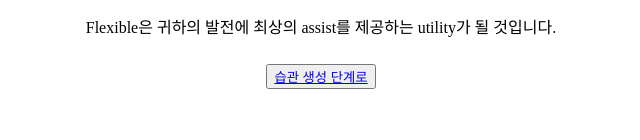
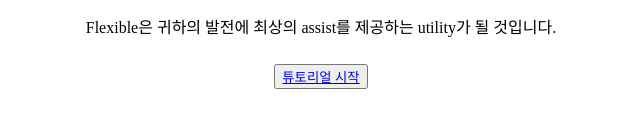
Before and after one commit to CodeSoom/project-react-2-onys-programmer, a React app: page /greet in a window 1280 px wide. Shown: the part 160-300 px from the top of the page, without its empty margins (319-959 px from the left). Built offline with nearby package versions, Linux system fonts and the light colour scheme.

Commit message:
Rename button 습관생성 to 튜토리얼 시작 It shows the meaning of process better

```diff
--- a/src/GreetPage.jsx
+++ b/src/GreetPage.jsx
@@ -33,7 +33,7 @@ export default function GreetPage() {
       <p>Flexible은 귀하의 발전에 최상의 assist를 제공하는 utility가 될 것입니다.</p>
     </Intro>
     <Button>
-      <button><Link to="/habit-create">습관 생성 단계로</Link></button>
+      <button><Link to="/habit-create">튜토리얼 시작</Link></button>
     </Button>
     </>
   );
```
Also changed, not shown: 1 other file (tests, documents, lock files or other folders).
